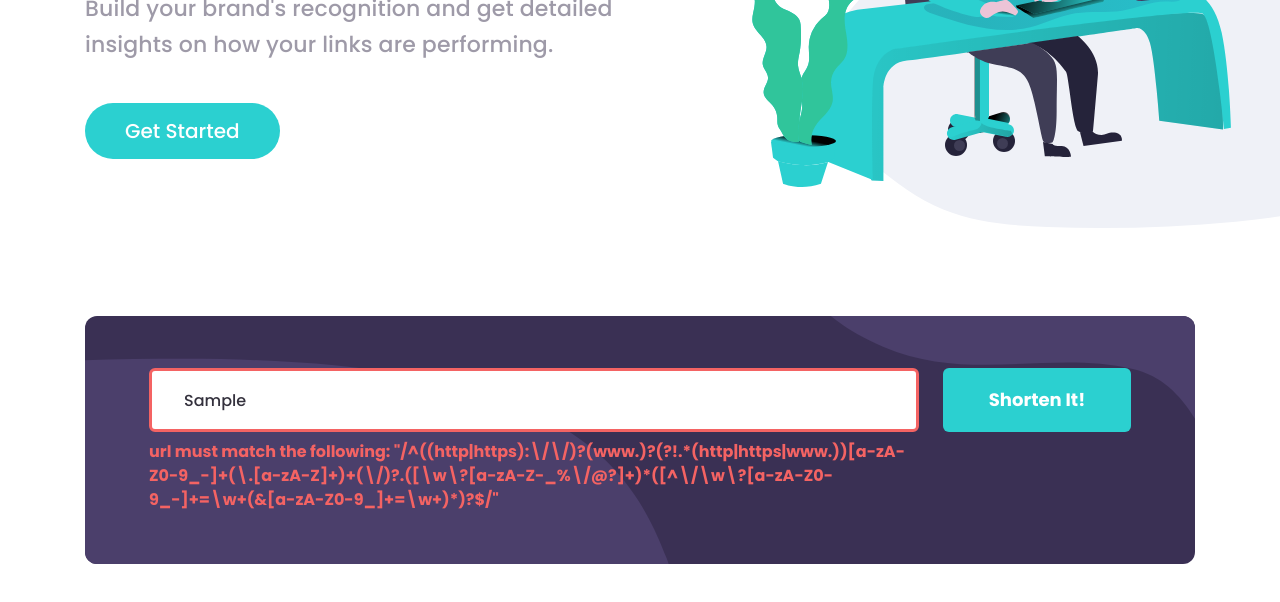
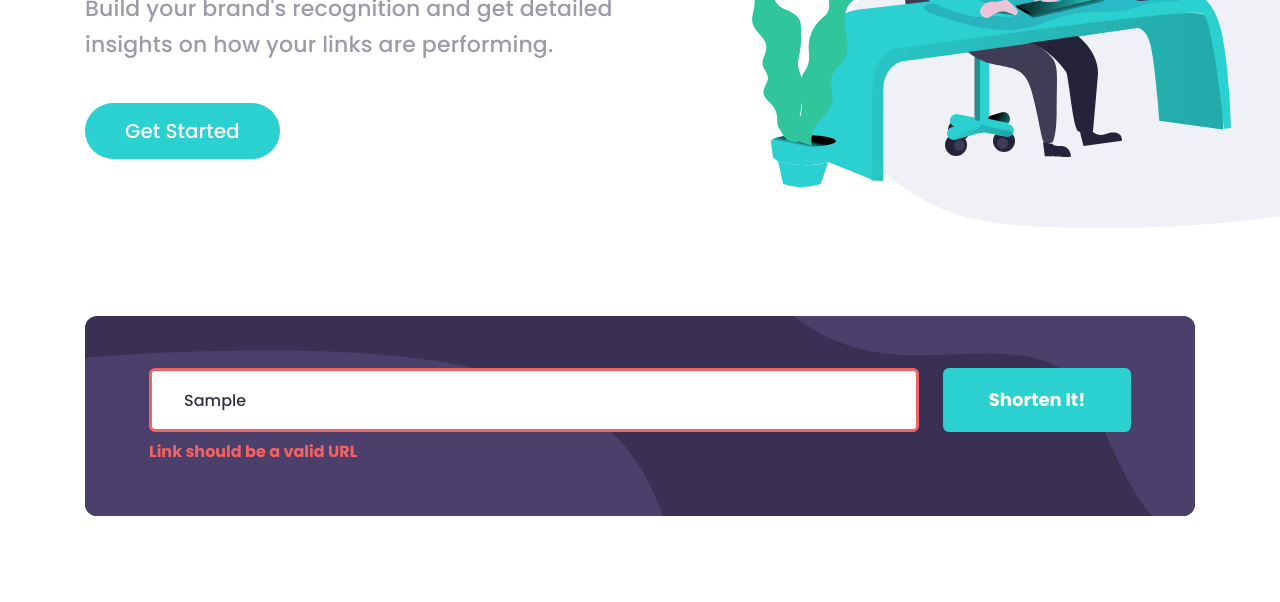
Before and after one commit to vanderms/shortly-url-shortening-api, a Next.js app: page / in a window 1280 px wide. Both pictures are taken after typing "Sample" into the empty fields and a click on the button "Shorten It!". Shown: the part 420-1022 px from the top of the page. Built offline with nearby package versions, Linux system fonts and the light colour scheme.

Commit message:
created tests for shortener form

```diff
--- a/components/forms/shortener/shortener-form.tsx
+++ b/components/forms/shortener/shortener-form.tsx
@@ -2,10 +2,10 @@ import { Formik, Form, Field, ErrorMessage } from "formik";
 import * as Yup from "yup";
 
 /*
-Link should be a valid URL
-Please add a link
+
+
+
 */
-
 
 const URL_PATTERN =
   /^((http|https):\/\/)?(www.)?(?!.*(http|https|www.))[a-zA-Z0-9_-]+(\.[a-zA-Z]+)+(\/)?.([\w\?[a-zA-Z-_%\/@?]+)*([^\/\w\?[a-zA-Z0-9_-]+=\w+(&[a-zA-Z0-9_]+=\w+)*)?$/;
@@ -16,13 +16,16 @@ export const ShortenerForm: React.FC = () => {
       initialValues={{ url: "" }}
       validationSchema={Yup.object({
         url: Yup.string()
-          .matches(URL_PATTERN, "")
-          .required(""),
+          .matches(URL_PATTERN, "Link should be a valid URL")
+          .required("Please add a link"),
       })}
       onSubmit={(values) => console.log(JSON.stringify(values))}
     >
       {(formik) => (
-        <Form className="grid grid-cols-1 gap-4 md:grid-cols-[1fr,11.75rem] md:gap-6">
+        <Form
+          aria-label="link shortener form"
+          className="grid grid-cols-1 gap-4 md:grid-cols-[1fr,11.75rem] md:gap-6"
+        >
           <label>
             <span className="sr-only">Shorten a link here...</span>
             <Field
@@ -37,9 +40,14 @@ export const ShortenerForm: React.FC = () => {
                 }
               `}
             />
-            <span className=" block text-danger text-xs font-bold mt-1 md:text-base md:mt-2">
-              <ErrorMessage name="url" />
-            </span>
+            {formik.errors.url && formik.touched.url && (
+              <span
+                data-testid="error-message"
+                className=" block text-danger text-xs font-bold mt-1 md:text-base md:mt-2"
+              >
+                <ErrorMessage name="url" />
+              </span>
+            )}
           </label>
           <button
             type="submit"
```
Also changed, not shown: 1 other file (tests, documents, lock files or other folders).
